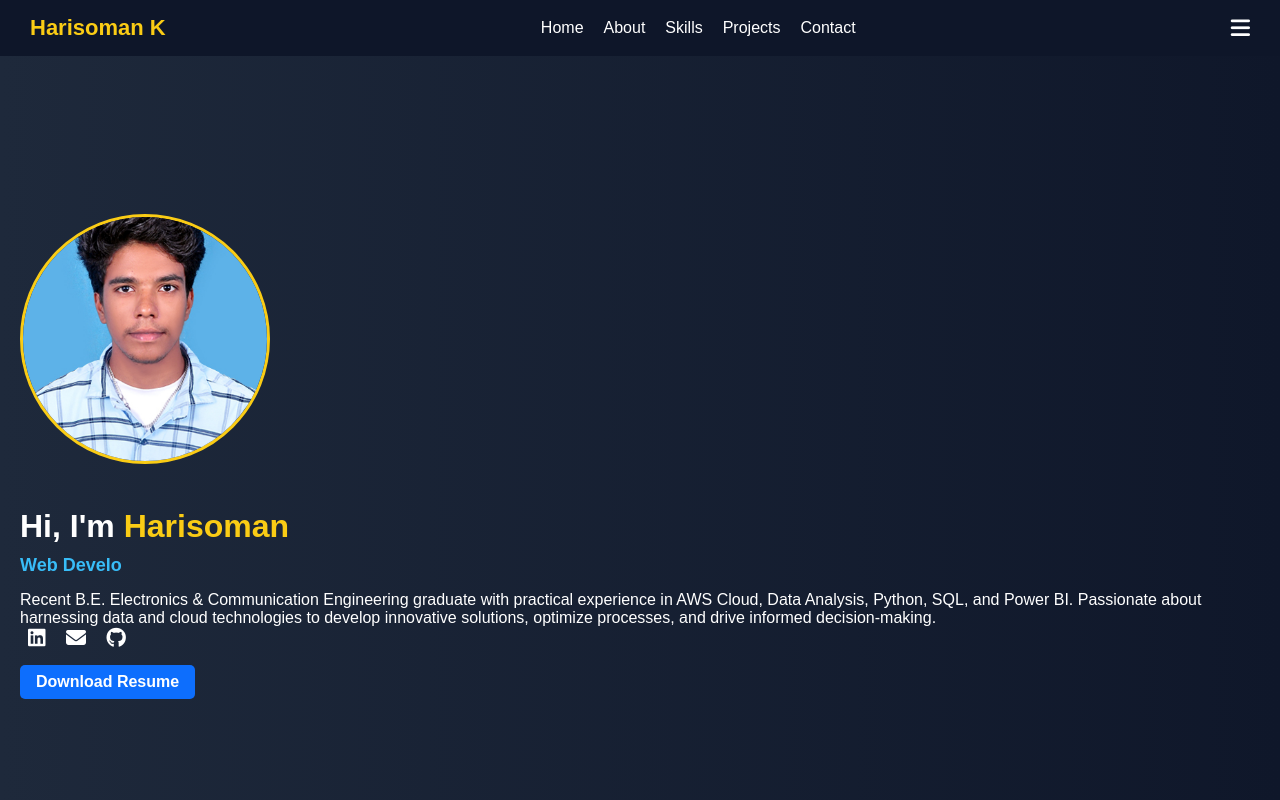
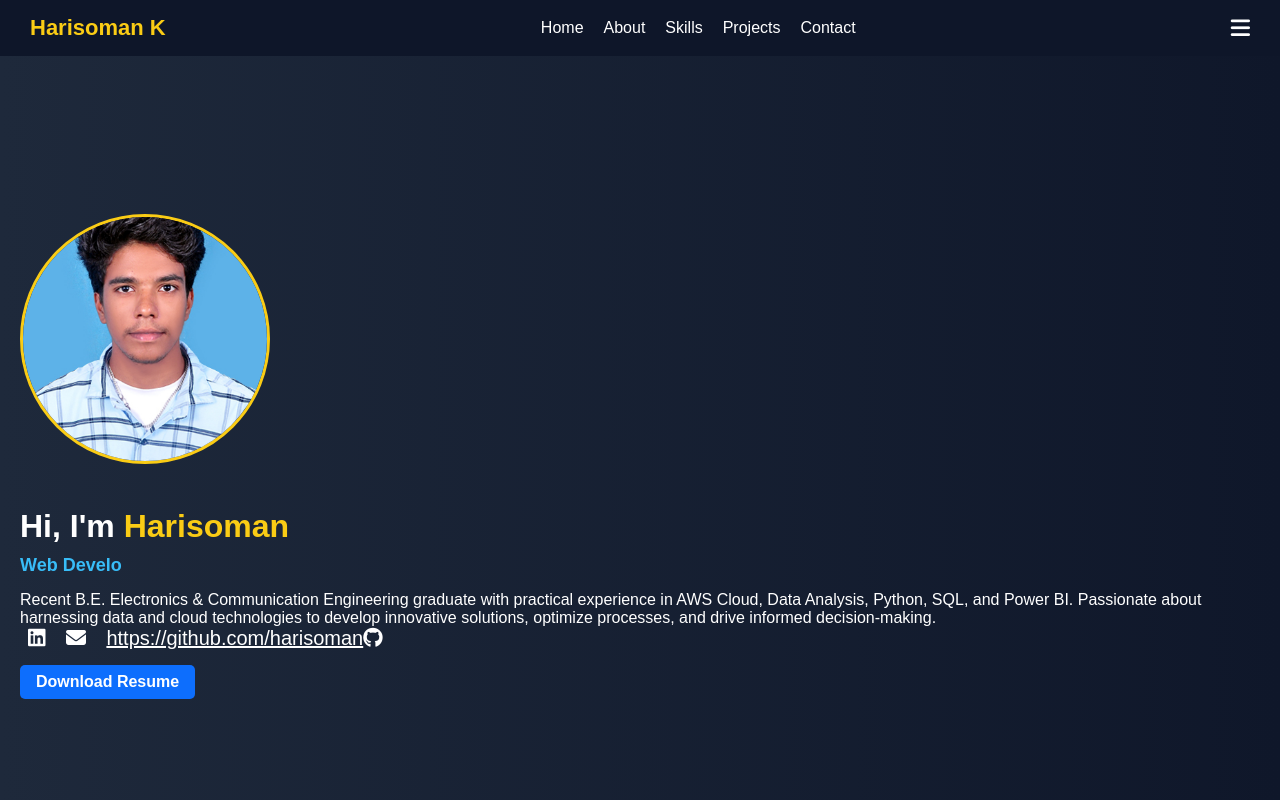
Before and after one commit to HARISOMAN/portfolio, a plain HTML site: page index.html in a window 1280 px wide. Shown: the top 800 px of the page. Drawn offline with Linux system fonts and the light colour scheme.

Commit message:
Update index.html

```diff
--- a/index.html
+++ b/index.html
@@ -37,7 +37,7 @@
                 <div class="social-icons">
                     <a href="https://linkedin.com/in/hari-soman-abi2111" target="_blank"><i class="fa-brands fa-linkedin"></i></a>
                     <a href="mailto:harisoman2111@gmail.com"><i class="fa-solid fa-envelope"></i></a>
-                    <a href="#"><i class="fa-brands fa-github"></i></a>
+                    <a href="#">https://github.com/harisoman<i class="fa-brands fa-github"></i></a>
                 </div>
                 <a href="HARISOMAN.K_Resume.pdf" class="btn" download>Download Resume</a>
             </div>
```
